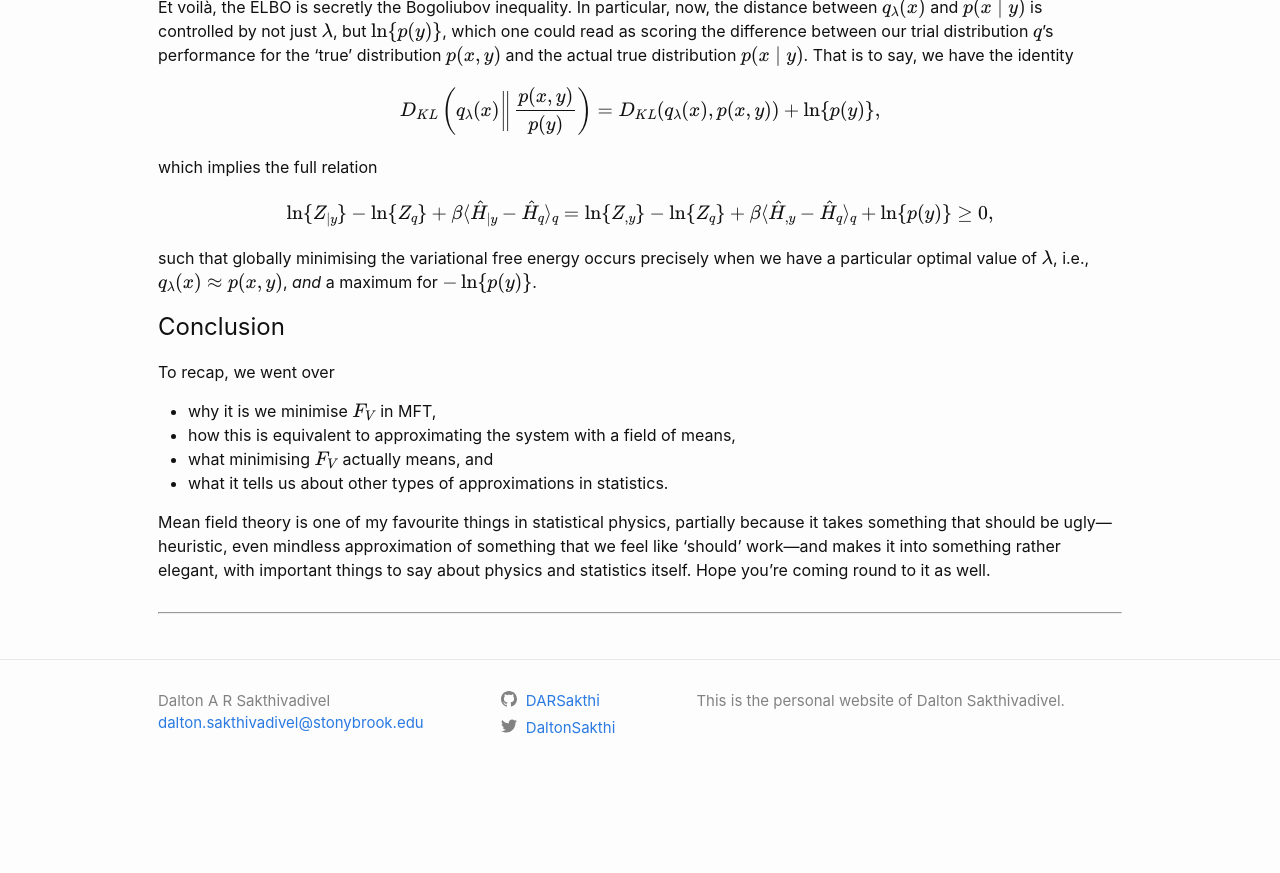
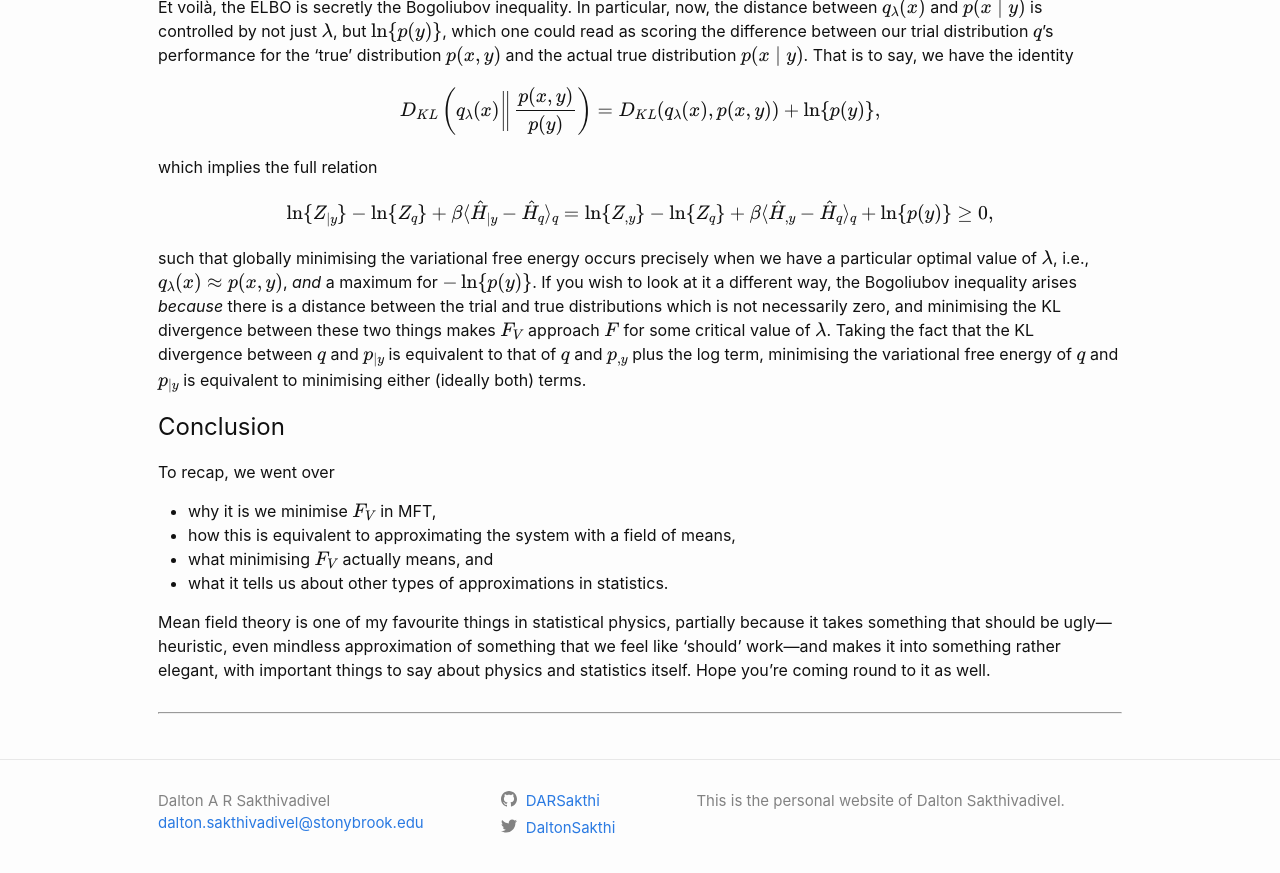
Before and after one commit to DARSakthi/DARSakthi.github.io, a Jekyll site: the page built from _posts/2022-02-05-2-MFT-4-ME.markdown, in a window 1280 px wide and 900 px high, scrolled down 4295 px. Shown: the top 873 px of the window. Built offline with Jekyll 4.4.1, drawn with Linux system fonts in a browser that asks for light colours; formulas are drawn with MathJax 3; comment, search, counter and statistics services are not loaded; before the commit the page ends 5095 px from its top, so only the background shows below that.

Commit message:
Update 2022-02-05-2-MFT-4-ME.markdown

```diff
--- a/_posts/2022-02-05-2-MFT-4-ME.markdown
+++ b/_posts/2022-02-05-2-MFT-4-ME.markdown
@@ -83,7 +83,7 @@ which implies the full relation
 
 $$ \ln\{Z_{\mid y}\} - \ln\{Z_q\} + \beta \langle \hat H_{\mid y} - \hat H_q \rangle_q = \ln\{Z_{,y} \} - \ln\{Z_q\} + \beta \langle \hat H_{,y} - \hat H_q \rangle_q + \ln\{p(y)\} \geq 0, $$
 
-such that globally minimising the variational free energy occurs precisely when we have a particular optimal value of $$\lambda$$, i.e., $$ q_\lambda(x) \approx p(x,y) $$, _and_ a maximum for $$-\ln\{p(y)\} $$.
+such that globally minimising the variational free energy occurs precisely when we have a particular optimal value of $$\lambda$$, i.e., $$ q_\lambda(x) \approx p(x,y) $$, _and_ a maximum for $$-\ln\{p(y)\} $$. If you wish to look at it a different way, the Bogoliubov inequality arises _because_ there is a distance between the trial and true distributions which is not necessarily zero, and minimising the KL divergence between these two things makes $$F_V$$ approach $$F$$ for some critical value of $$\lambda$$. Taking the fact that the KL divergence between $$q$$ and $$p_{\mid y}$$ is equivalent to that of $$q$$ and $$p_{,y}$$ plus the log term, minimising the variational free energy of $$q$$ and $$p_{\mid y}$$ is equivalent to minimising either (ideally both) terms.
 
 # Conclusion
 
```
